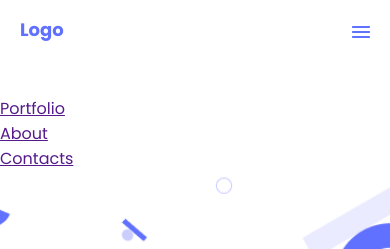
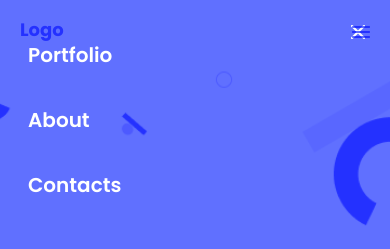
Before and after one commit to godiarksel/port-folio, a website: page index.html in a window 390 px wide. Shown: the top 249 px of the page. Drawn offline with Linux system fonts and the light colour scheme.

Commit message:
Add style to mobile-navlist

```diff
--- a/css/navcontainer.css
+++ b/css/navcontainer.css
@@ -31,8 +31,40 @@
   color: #344563;
 }
 
-.menu {
+.openMenu {
   margin: 20px;
+}
+
+.mobile-navlist {
+  list-style-type: none;
+  display: block;
+  position: absolute;
+  left: 0px;
+  right: 0px;
+  top: 0px;
+  bottom: 0px;
+  background: #6070ff;
+  mix-blend-mode: multiply;
+}
+
+.mobile-navlist a {
+  color: #ffffff;
+  text-decoration: none;
+}
+
+.closeMenu {
+  float: right;
+  margin: 20px;
+}
+
+.mobile-navlist li {
+  font-family: "Poppins";
+  font-style: normal;
+  font-weight: 600;
+  font-size: 20px;
+  line-height: 20px;
+  padding-top: 45px;
+  padding-left: 28px;
 }
 
 @media screen and (max-width: 620px) {
--- a/index.html
+++ b/index.html
@@ -21,7 +21,7 @@
 <header>
     <nav class="navbar-container">
     <a class="header" href="#">Logo</a>
-    <a class="menu" href="#"><img src="images/union.png" alt="union"></a>
+    <a class="openMenu" href="#"><img src="images/union.png" alt="union"></a>
     <ul class="navlist">
         <li><a href="">Portfolio</a></li>
         <li><a href="">About</a></li>
```
